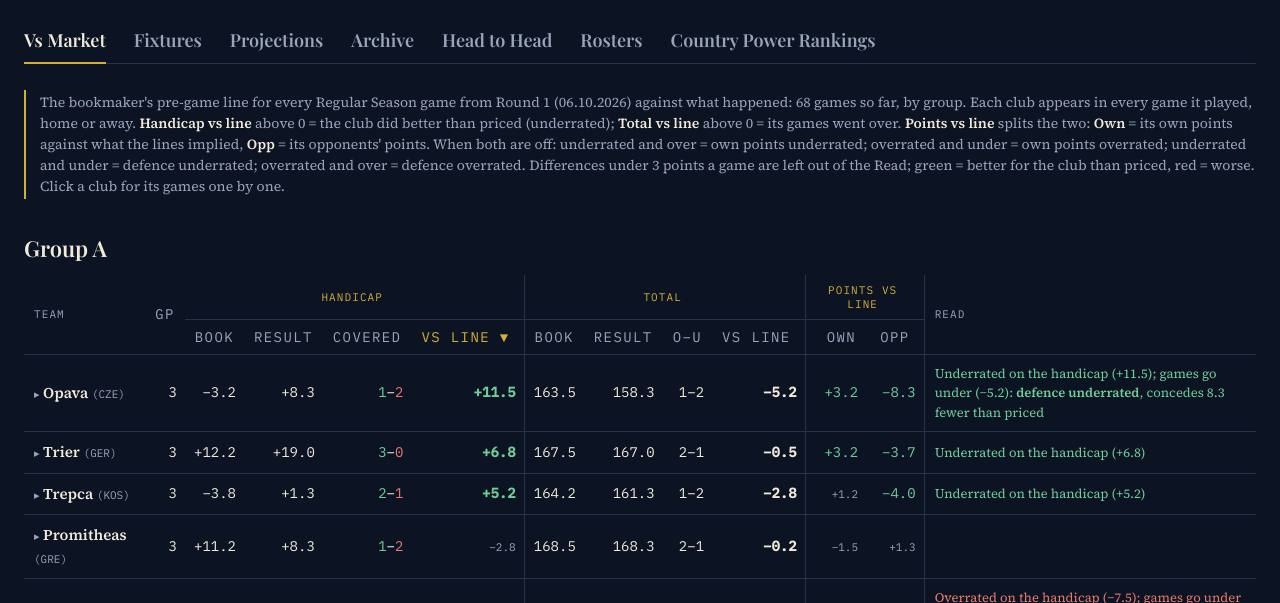
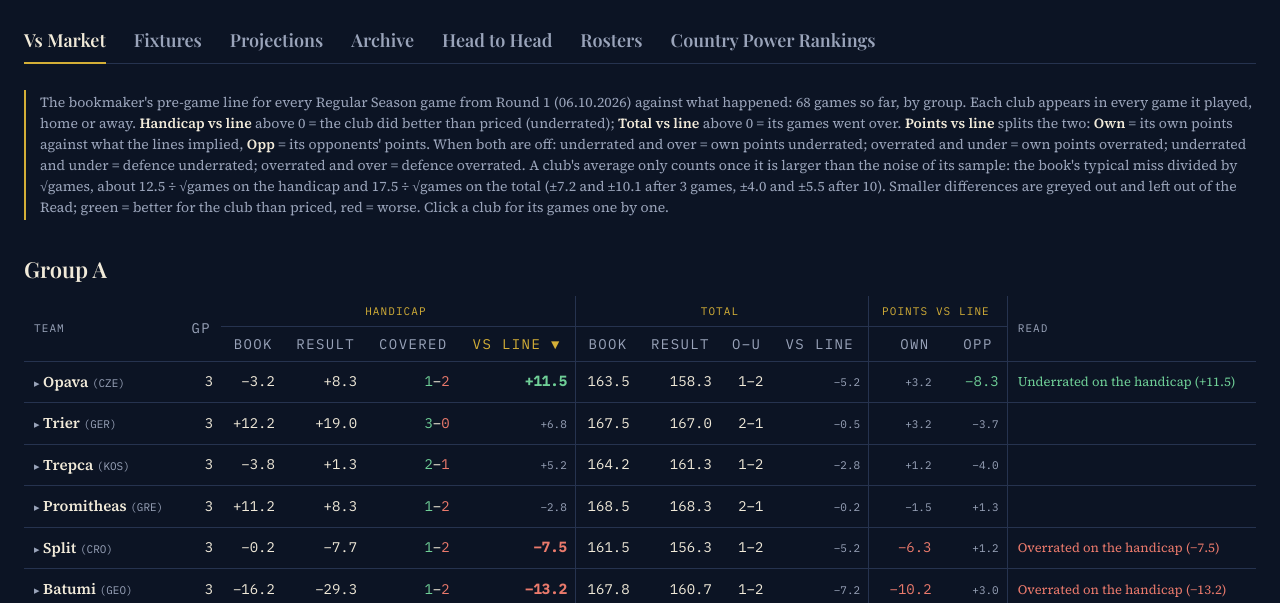
Before and after one commit to nikolitso/FIBA-Europe-Cup, a plain HTML site: page site/index.html in a window 1280 px wide. Shown: the part 191-794 px from the top of the page. Drawn offline with nearby package versions, Linux system fonts and the light colour scheme.

Commit message:
Vs Market: games-adjusted thresholds
Co-Authored-By: Claude Opus 5.5 <noreply@anthropic.com>

```diff
--- a/site/index.html
+++ b/site/index.html
@@ -887,16 +887,21 @@ function renderRosters(){
 let mkSort = {k: 'vs', dir: -1};
 const mkOpen = new Set();                                      // clubs whose games are shown
 const MK_FROM = '2026-10-06';                                  // Vs Market counts the Regular Season from Round 1 on
-const MK_NOTE = 3;                                             // points per game before a difference is worth a comment
+// A club's average against the line is noise until it beats the book's typical miss / sqrt(games):
+// the book misses the handicap by about 12.5 points and the total by about 17.5 (2025-27 lines), and the own / opponent
+// split (half the sum of the two) by about 10.75.
+const MK_SD = {hcp: 12.5, tot: 17.5, pts: 10.75};
+const mkLim = (sd, n) => n ? sd / Math.sqrt(n) : Infinity;
 function mkRead(x){
-  const sp = x.vsS, to = x.vsT, n = MK_NOTE, one = v => (v > 0 ? '+' : '−') + Math.abs(v).toFixed(1);
+  const sp = x.vsS, to = x.vsT, one = v => (v > 0 ? '+' : '−') + Math.abs(v).toFixed(1);
+  const nS = mkLim(MK_SD.hcp, x.n), nT = mkLim(MK_SD.tot, x.tn);
   const parts = [];
-  if (sp >= n) parts.push(`underrated on the handicap (${one(sp)})`); else if (sp <= -n) parts.push(`overrated on the handicap (${one(sp)})`);
-  if (to !== null){ if (to >= n) parts.push(`games go over (${one(to)})`); else if (to <= -n) parts.push(`games go under (${one(to)})`); }
+  if (sp >= nS) parts.push(`underrated on the handicap (${one(sp)})`); else if (sp <= -nS) parts.push(`overrated on the handicap (${one(sp)})`);
+  if (to !== null){ if (to >= nT) parts.push(`games go over (${one(to)})`); else if (to <= -nT) parts.push(`games go under (${one(to)})`); }
   if (!parts.length) return '';                                 // nothing off by MK_NOTE or more: no comment
   let txt = parts.join('; ');
   let tone = '';
-  if (to !== null && Math.abs(sp) >= n && Math.abs(to) >= n){
+  if (to !== null && Math.abs(sp) >= nS && Math.abs(to) >= nT){
     if ((sp > 0) === (to > 0)){
       txt += sp > 0 ? `: <b>own points underrated</b>, scores ${Math.abs(x.own).toFixed(1)} more than priced`
                     : `: <b>own points overrated</b>, scores ${Math.abs(x.own).toFixed(1)} fewer than priced`;
@@ -905,8 +910,7 @@ function mkRead(x){
                     : `: <b>defence overrated</b>, concedes ${Math.abs(x.opp).toFixed(1)} more than priced`;
     }
     tone = sp > 0 ? 'w' : 'l';
-  } else if (Math.abs(sp) >= n) tone = sp > 0 ? 'w' : 'l';
-  if (x.n < 3) txt += ' <span class="tag">(small sample)</span>';
+  } else if (Math.abs(sp) >= nS) tone = sp > 0 ? 'w' : 'l';
   return `<span class="${tone}">${txt.charAt(0).toUpperCase() + txt.slice(1)}</span>`;
 }
 // one club's games, from its own side: its handicap and margin, the total, and how each went against the line
@@ -960,7 +964,7 @@ function renderMarket(){
       own: vsT === null ? null : (vsT + vsS) / 2, opp: vsT === null ? null : (vsT - vsS) / 2};
   });
   const one = v => v === null ? '–' : (v > 0 ? '+' : v < 0 ? '−' : '') + Math.abs(v).toFixed(1);
-  const col = v => v === null ? '' : v >= MK_NOTE ? 'w' : v <= -MK_NOTE ? 'l' : 'tag';
+  const col = (v, lim) => v === null ? '' : v >= lim ? 'w' : v <= -lim ? 'l' : 'tag';
   const {k, dir} = mkSort;
   const val = (x, c) => c === 'team' ? x.team : c === 'cov' ? (x.n ? x.w / x.n : 0) : c === 'ou' ? (x.tn ? x.o / x.tn : 0) : c === 'vs' ? x.vsS : (x[c] ?? -999);
   const th = (c, label, cls, title, extra = '') => `<th class="${cls} sort${c === k ? ' on' : ''}" data-k="${c}"${extra}${title ? ` title="${title}"` : ''}>${label}${c === k ? (dir > 0 ? ' ▲' : ' ▼') : ''}</th>`;
@@ -983,11 +987,11 @@ function renderMarket(){
         <td><span class="tag">${open ? '▾' : '▸'}</span> <b>${esc(x.team)}</b> <span class="tag">(${esc(code(teams[x.team]))})</span></td><td class="n">${x.n}</td>
         <td class="n">${one(x.bh)}</td><td class="n">${one(x.rm)}</td>
         <td class="n" title="${hs}"><span class="w">${x.w}</span>–<span class="l">${x.l}</span>${x.p ? `<span class="tag">–${x.p}</span>` : ''}</td>
-        <td class="n gap" title="${hs}"><b class="${col(x.vsS)}">${one(x.vsS)}</b></td>
+        <td class="n gap" title="${hs}; counts from ±${mkLim(MK_SD.hcp, x.n).toFixed(1)} after ${x.n} games"><b class="${col(x.vsS, mkLim(MK_SD.hcp, x.n))}">${one(x.vsS)}</b></td>
         <td class="n">${x.bt === null ? '–' : x.bt.toFixed(1)}</td><td class="n">${x.rt === null ? '–' : x.rt.toFixed(1)}</td>
         <td class="n" title="${ts}">${x.tn ? `${x.o}–${x.u}${x.tp ? `<span class="tag">–${x.tp}</span>` : ''}` : '–'}</td>
-        <td class="n gap" title="${ts}"><b>${one(x.vsT)}</b></td>
-        <td class="n"><span class="${col(x.own)}">${one(x.own)}</span></td><td class="n gap"><span class="${col(x.opp === null ? null : -x.opp)}">${one(x.opp)}</span></td>
+        <td class="n gap" title="${ts}${x.tn ? `; counts from ±${mkLim(MK_SD.tot, x.tn).toFixed(1)} after ${x.tn} games` : ''}"><b class="${Math.abs(x.vsT ?? 0) >= mkLim(MK_SD.tot, x.tn) ? 'hcp' : 'tag'}">${one(x.vsT)}</b></td>
+        <td class="n"><span class="${col(x.own, mkLim(MK_SD.pts, x.tn))}">${one(x.own)}</span></td><td class="n gap"><span class="${col(x.opp === null ? null : -x.opp, mkLim(MK_SD.pts, x.tn))}">${one(x.opp)}</span></td>
         <td style="font-size:13px">${mkRead(x)}</td></tr>` + (open ? mkGames(x) : '');
     }).join('') + `</table></div>`;
   }).join('');
@@ -1004,7 +1008,7 @@ function renderMarket(){
       <b>Handicap vs line</b> above 0 = the club did better than priced (underrated); <b>Total vs line</b> above 0 = its games went over.
       <b>Points vs line</b> splits the two: <b>Own</b> = its own points against what the lines implied, <b>Opp</b> = its opponents' points.
       When both are off: underrated and over = own points underrated; overrated and under = own points overrated; underrated and under = defence underrated; overrated and over = defence overrated.
-      Differences under ${MK_NOTE} points a game are left out of the Read; green = better for the club than priced, red = worse. Click a club for its games one by one.</div>
+      A club's average only counts once it is larger than the noise of its sample: the book's typical miss divided by √games, about ${MK_SD.hcp} ÷ √games on the handicap and ${MK_SD.tot} ÷ √games on the total (±${mkLim(MK_SD.hcp, 3).toFixed(1)} and ±${mkLim(MK_SD.tot, 3).toFixed(1)} after 3 games, ±${mkLim(MK_SD.hcp, 10).toFixed(1)} and ±${mkLim(MK_SD.tot, 10).toFixed(1)} after 10). Smaller differences are greyed out and left out of the Read; green = better for the club than priced, red = worse. Click a club for its games one by one.</div>
     ${sections}
     <details class="ros" style="margin-top:18px"><summary><b>Every game</b> <span class="tag">${games.length}</span></summary>
       <div class="scroll"><table class="fx"><tr><th class="n">Date</th><th>Round</th><th>Match</th><th class="n">Score</th><th class="n gap" title="Bookmaker handicap, home minus away">Hcp line</th><th class="n" title="Home minus away">Margin</th><th class="n gap">Covered</th><th class="n">Total line</th><th class="n">Total</th><th class="n">O/U</th></tr>${all}</table></div></details>`;
```
